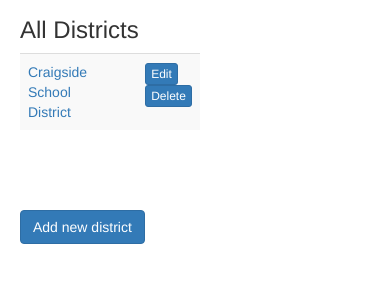
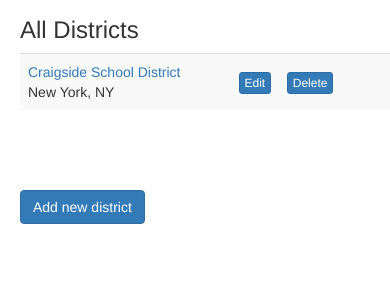
Before and after one commit to peterhend/schools, a Flask app: page / in a window 390 px wide. Shown: the part 55-352 px from the top of the page. Run offline with Flask 2, Linux system fonts and the light colour scheme; data comes from the database, SQL or seed files in the repository; some libraries are stand-ins or nearby versions.

Commit message:
Update responsive layout

```diff
--- a/templates/districts.html
+++ b/templates/districts.html
@@ -4,15 +4,16 @@
 {% block content %}
 <h3>All Districts</h3>
 
-<table class="table table-striped" style="width:0">
+<table class="table table-striped" style="width:100%">
 {% for district in districts %}
 	<tr>
-	    <td><a href='{{url_for('showDistrict', district_id=district.id)}}'>{{district.name}}</a></td>
-	    <td style="padding-left:50px;">
+	    <td style="white-space: nowrap; "><a href='{{url_for('showDistrict', district_id=district.id)}}'>{{district.name}}</a><br/>{{district.city}}, {{district.state}}</td>
+	    <td style="white-space: nowrap; padding-left:50px; vertical-align: middle;">
 	    	<a href='{{url_for('editDistrict', district_id=district.id)}}' class="btn btn-primary btn-xs">Edit</a>
 	    	&nbsp;&nbsp;
 	    	<a href='{{url_for('deleteDistrict', district_id=district.id)}}' class="btn btn-primary btn-xs">Delete</a>
 	    </td>
+	    <td style="width:100%">&nbsp;</td>
 	</tr>
 {% endfor %}
 </table>
```
